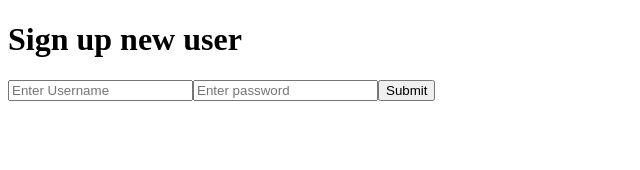
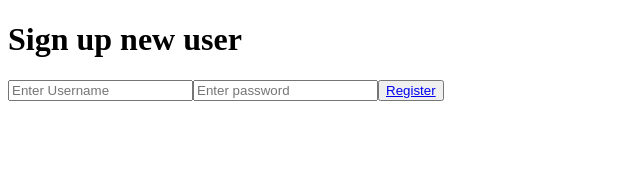
Before and after one commit to HETARTH7/XrossFit-FrontEnd, a React (Create React App) app: page /register in a window 1280 px wide. Shown: the top 170 px of the page, without its empty margins (0-640 px from the left). Built offline with nearby package versions, Linux system fonts and the light colour scheme.

Commit message:
creat about component

```diff
--- /dev/null
+++ b/src/components/About.jsx
@@ -0,0 +1,9 @@
+import React from 'react'
+
+const About = () => {
+  return (
+    <div>About</div>
+  )
+}
+
+export default About
--- a/src/components/App.jsx
+++ b/src/components/App.jsx
@@ -3,6 +3,7 @@ import Home from "./Home";
 import { BrowserRouter, Routes, Route } from "react-router-dom";
 import Login from "./Login";
 import Register from "./Register";
+import About from "./About";
 const App = () => {
   return (
     <BrowserRouter>
@@ -10,6 +11,7 @@ const App = () => {
         <Route path="/" element={<Home />} />
         <Route path="/login" element={<Login />} />
         <Route path="/register" element={<Register />} />
+        <Route path="/about" element={<About />} />
       </Routes>
     </BrowserRouter>
   );
--- a/src/components/Login.jsx
+++ b/src/components/Login.jsx
@@ -1,14 +1,33 @@
-import React from "react";
-
+import React, { useState } from "react";
+import axios from "axios";
 const Login = () => {
+  const [username, setUsername] = useState("");
+  const [password, setPassword] = useState("");
+  const newUserEnter = (e) => {
+    setUsername(e.target.value);
+  };
+  const newPasswordEnter = (e) => {
+    setPassword(e.target.value);
+  };
+  const onClick = (e) => {
+    e.preventDefault();
+    const newUser = {
+      username,
+      password,
+    };
+    axios
+      .post("http://localhost:5000/user/auth", newUser)
+      .then((res) => console.log(res.data))
+      .catch((err) => console.log(err));
+  };
   return (
     <div>
       <form>
         <label>Email</label>
-        <input />
+        <input onChange={newUserEnter} />
         <label>Password</label>
-        <input />
-        <button>Submit</button>
+        <input onChange={newPasswordEnter} />
+        <button onClick={onClick}>Submit</button>
       </form>
     </div>
   );
--- a/src/components/Register.jsx
+++ b/src/components/Register.jsx
@@ -1,5 +1,6 @@
 import React, { useState } from "react";
 import axios from "axios";
+import { Link } from "react-router-dom";
 
 const Register = () => {
   const [username, setUsername] = useState("");
@@ -27,7 +28,9 @@ const Register = () => {
       <form>
         <input onChange={newUserEnter} placeholder="Enter Username"></input>
         <input onChange={newPasswordEnter} placeholder="Enter password"></input>
-        <button onClick={onClick}>Submit</button>
+        <button onClick={onClick}>
+          <Link to={"/about"}>Register</Link>
+        </button>
       </form>
     </div>
   );
```
